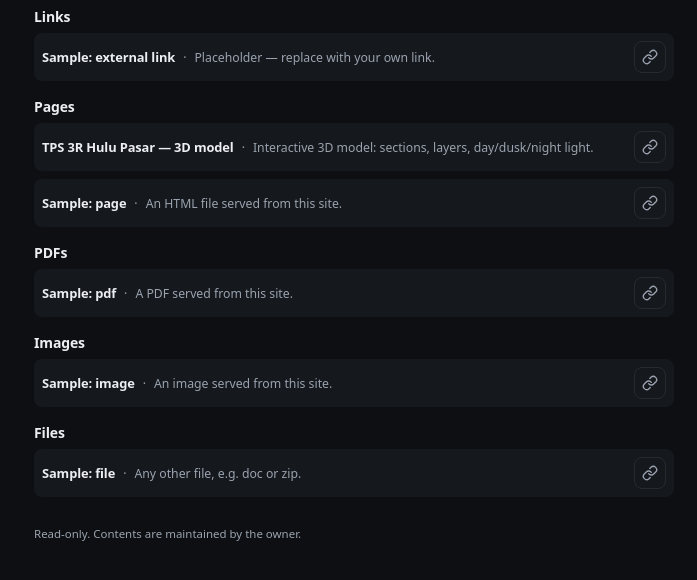
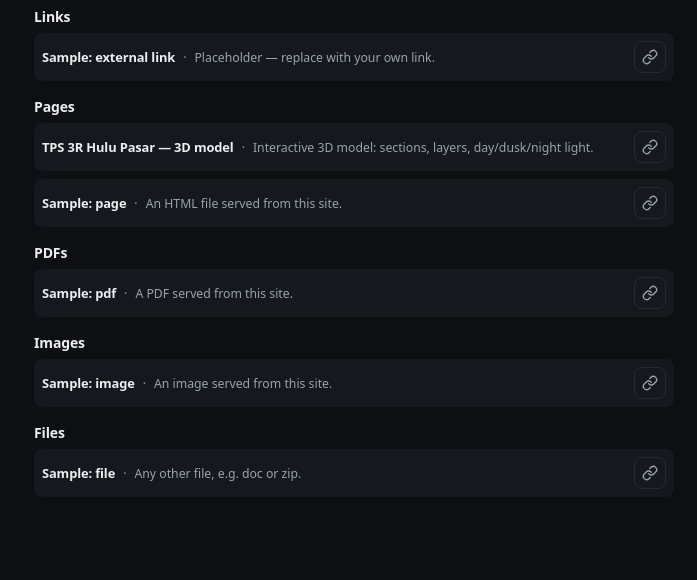
Before and after one commit to raeirie/list, a plain HTML site: page index.html in a window 1280 px wide. Shown: the part 74-654 px from the top of the page, without its empty margins (98-795 px from the left). Drawn offline with Linux system fonts and the light colour scheme.

Commit message:
Remove the footer disclaimer
Drops the "Read-only. Contents are maintained by the owner." footer from
index.html along with the .site-footer rules, which nothing else used. The
line restated what the page already makes obvious: there is no write UI, and
the owner is the one maintaining it.

Verified by serving the repo over http: no .site-footer element in the DOM, no
site-footer selector left in the stylesheet, and the body's last element is now
the script tag.

```diff
--- a/index.html
+++ b/index.html
@@ -21,12 +21,6 @@
     <div id="groups"></div>
   </main>
 
-  <footer class="site-footer">
-    <div class="wrap">
-      <p>Read-only. Contents are maintained by the owner.</p>
-    </div>
-  </footer>
-
   <script src="app.js"></script>
 </body>
 </html>
--- a/styles.css
+++ b/styles.css
@@ -219,16 +219,6 @@ body {
   color: #ffb4b4;
 }
 
-/* --- footer ------------------------------------------------------------- */
-
-.site-footer {
-  padding-block: calc(var(--section-gap) * 0.8) calc(var(--section-gap) * 1.2);
-  color: var(--muted);
-  font-size: calc(var(--base-size) * 0.82);
-}
-
-.site-footer p { margin: 0; }
-
 /* --- motion ------------------------------------------------------------- */
 
 @media (prefers-reduced-motion: reduce) {
```
